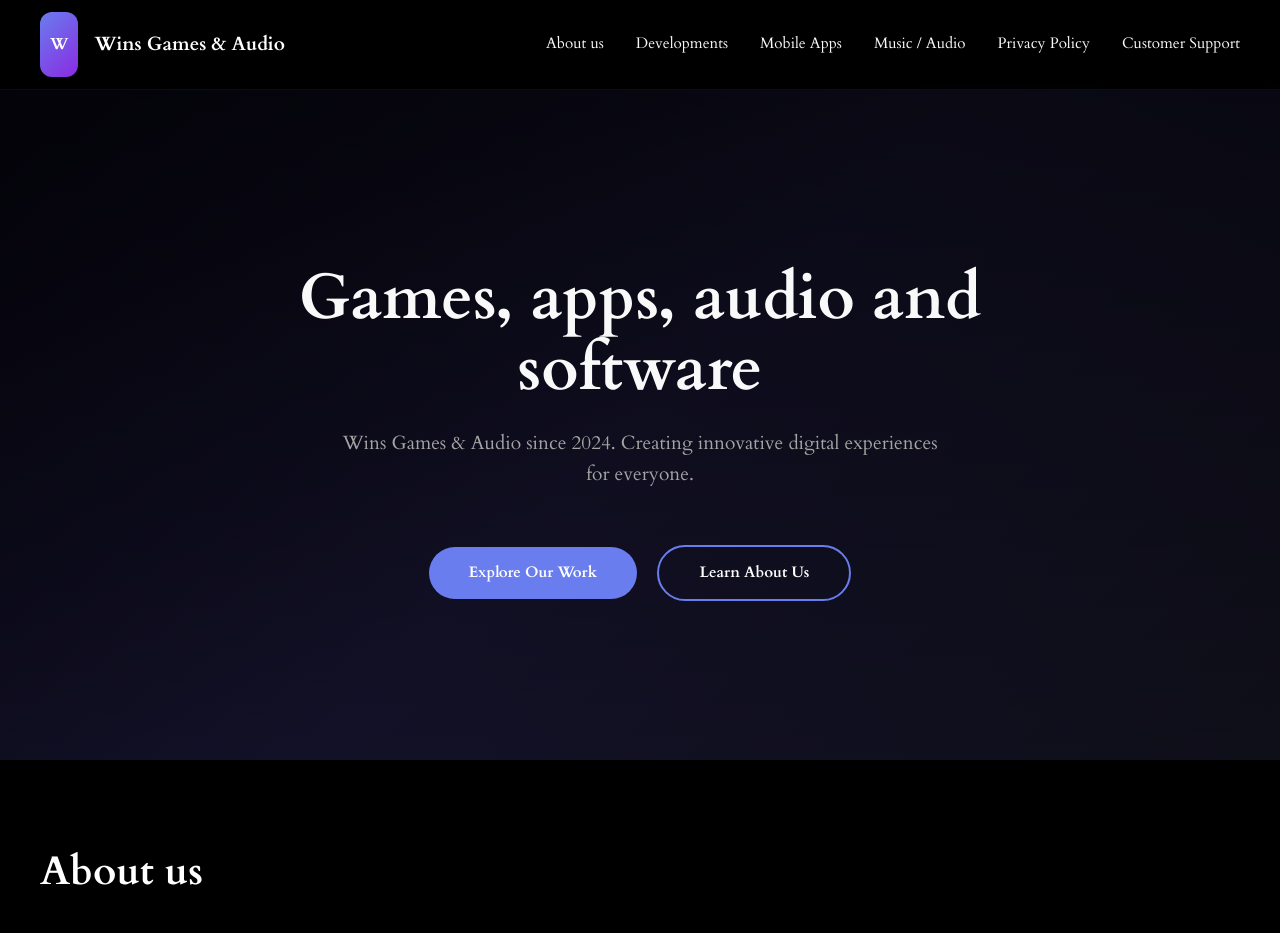
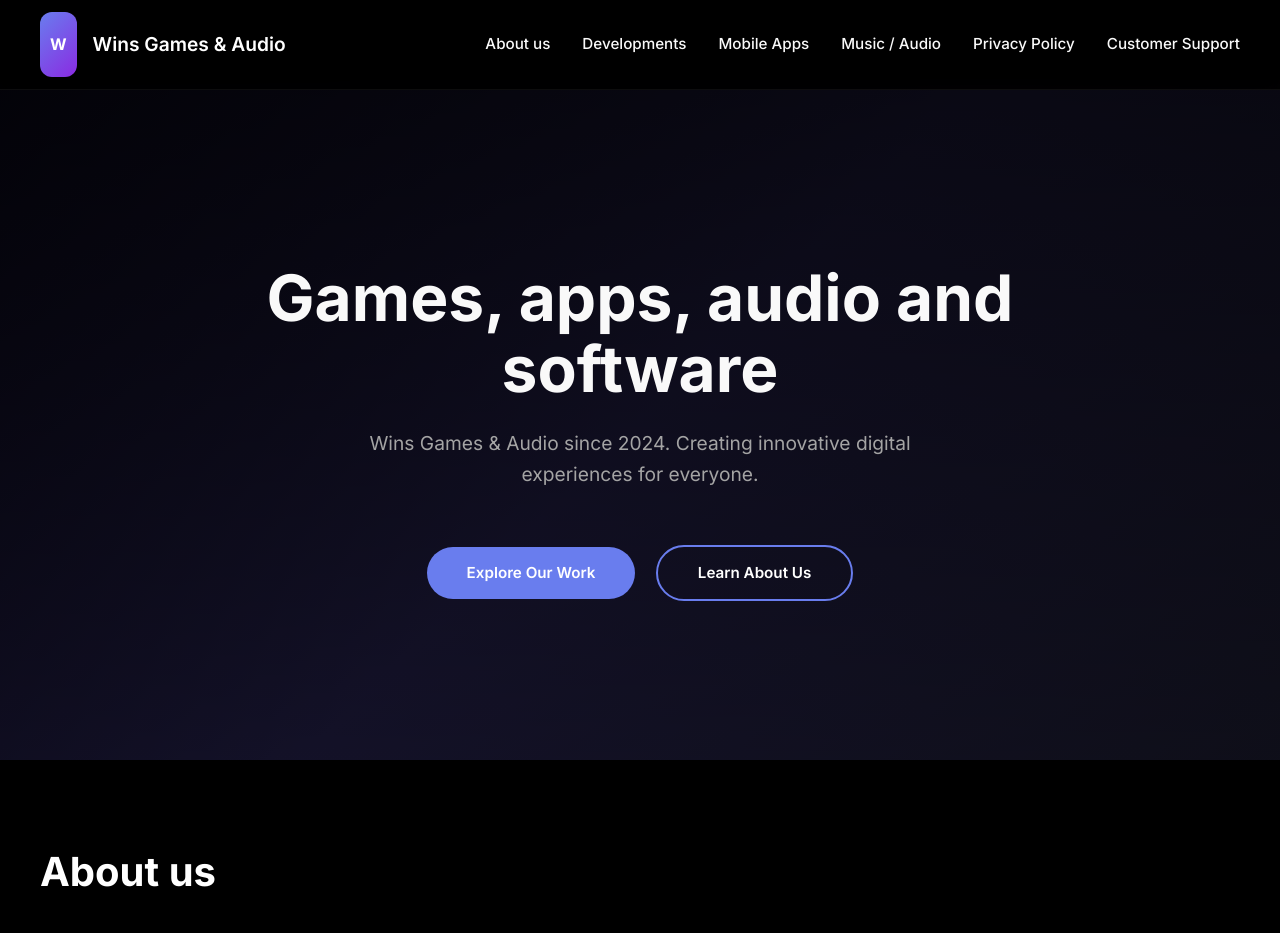
Before and after one commit to ventousawins/ventousawins.github.io, a plain HTML site: page index.html in a window 1280 px wide. Shown: the top 933 px of the page. Drawn offline with Linux system fonts and the light colour scheme.

Commit message:
Update index.html

```diff
--- a/index.html
+++ b/index.html
@@ -21,7 +21,7 @@
             scroll-padding-top: 100px;
         }
         body {
-            font-family: 'Cardo', serif;
+            font-family: 'Inter', -apple-system, BlinkMacSystemFont, 'Segoe UI', sans-serif;
             background-color: var(--color-bg);
             color: var(--color-text);
             line-height: 1.6;
@@ -66,7 +66,7 @@
             padding: 0 10px;
         }
         .site-title {
-            font-family: 'Cardo', serif;
+            font-family: 'Inter', -apple-system, BlinkMacSystemFont, 'Segoe UI', sans-serif;
             font-size: clamp(1.1rem, 1.5vw, 1.5rem);
             font-weight: 600;
             color: white;
@@ -133,7 +133,7 @@
         }
         .hero-content { max-width: 800px; }
         .hero h1 {
-            font-family: 'Cardo', serif;
+            font-family: 'Inter', -apple-system, BlinkMacSystemFont, 'Segoe UI', sans-serif;
             font-size: clamp(2.5rem, 5vw, 4rem);
             margin-bottom: 1.5rem;
             line-height: 1.1;
@@ -155,7 +155,7 @@
             border-bottom: 1px solid rgba(255,255,255,0.05);
         }
         .section-title {
-            font-family: 'Cardo', serif;
+            font-family: 'Inter', -apple-system, BlinkMacSystemFont, 'Segoe UI', sans-serif;
             font-size: 2.5rem;
             margin-bottom: 2rem;
             color: white;
@@ -246,7 +246,7 @@
             margin-bottom: 1rem;
         }
         .footer-title {
-            font-family: 'Cardo', serif;
+            font-family: 'Inter', -apple-system, BlinkMacSystemFont, 'Segoe UI', sans-serif;
             font-size: 1.4rem;
             margin-bottom: 0.5rem;
         }
```
